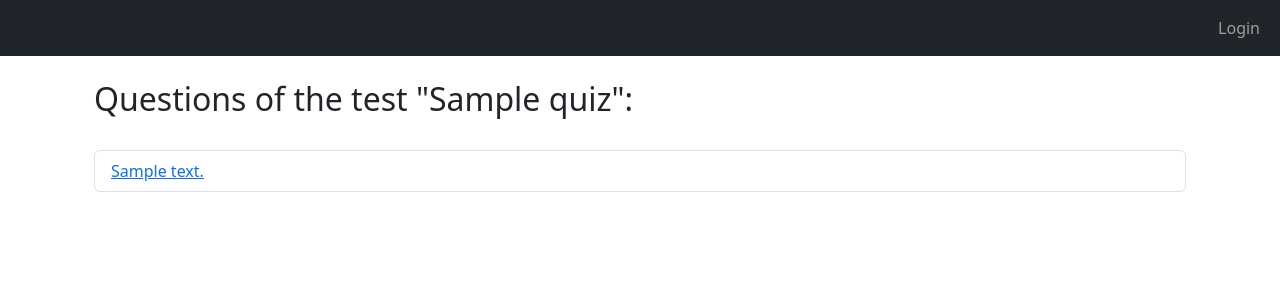
After one commit to lgor2/educationTests, a Django app: page /quiz/1 in a window 1280 px wide. The commit adds this page. Shown: the top 300 px of the page. Run offline with Django 4.2, Linux system fonts and the light colour scheme; tables that the repository leaves empty hold one stand-in row (values such as "Sample post").

Commit message:
Add a page with the list of the questions to certain quiz

```diff
--- a/education/quiz/templates/quiz/list_of_quizzes.html
+++ b/education/quiz/templates/quiz/list_of_quizzes.html
@@ -8,7 +8,7 @@
   <br>
   <ul class="list-group">
     {% for quiz in quizzes %}
-      <li class="list-group-item"><a href="#">{{quiz.title}}</a></li>
+      <li class="list-group-item"><a href="quiz/{{ quiz.id }}">{{quiz.title}}</a></li>
     {% endfor %}
   </ul>
 </div>
--- /dev/null
+++ b/education/quiz/templates/quiz/quiz_object.html
@@ -0,0 +1,18 @@
+{% extends 'quiz/base.html' %}
+{% block title %}Quiz - {{quiz_object.title}}{% endblock %}
+
+{% block content %}
+<div class="container mt-4">
+  <h2>Questions of the test "{{quiz_object.title}}":</h2>
+  <br>
+  <ul class="list-group">
+      {% if questions %}
+    {% for question in questions %}
+      <li class="list-group-item"><a href="#">{{question.text}}</a></li>
+    {% endfor %}
+      {% else %}
+      <h1>There's no question</h1>
+      {% endif %}
+  </ul>
+</div>
+{% endblock %}
--- a/education/quiz/urls.py
+++ b/education/quiz/urls.py
@@ -10,5 +10,6 @@ urlpatterns = [
     path('quiz_filling/<int:quiz_id>/question/<int:number_of_question>', views.add_question, name='add_question'),
     path('quiz_filling/<int:quiz_id>', views.quiz_filling, name='quiz_filling'),
     path('my_quizzes', views.my_quizzes, name='my_quizzes'),
+    path('quiz/<int:quiz_id>', views.quiz, name='quiz'),
     path('kakayata_ajax', views.kakayata_ajax, name='kakayata_ajax'),
 ]
--- a/education/quiz/views.py
+++ b/education/quiz/views.py
@@ -7,6 +7,7 @@ from .models import Quiz, Question, TypeOfQuestion, Answer
 from django.forms import formset_factory
 from django.http import JsonResponse
 from django.db.models import Max, Exists
+from django.shortcuts import get_object_or_404
 
 
 def get_group_for_registration(req):
@@ -245,3 +246,14 @@ def my_quizzes(request):
     }
     context.update(get_group(request))
     return render(request, 'quiz/list_of_quizzes.html', context=context)
+
+
+def quiz(request, quiz_id):
+    quiz_object = get_object_or_404(Quiz, id=quiz_id)
+    questions = Question.objects.filter(related_quiz=quiz_object)
+    context = {
+        'quiz_object': quiz_object,
+        'questions': questions,
+    }
+    context.update(get_group(request))
+    return render(request, 'quiz/quiz_object.html', context=context)
```
